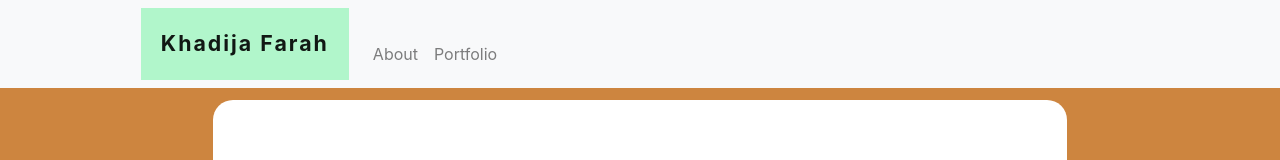
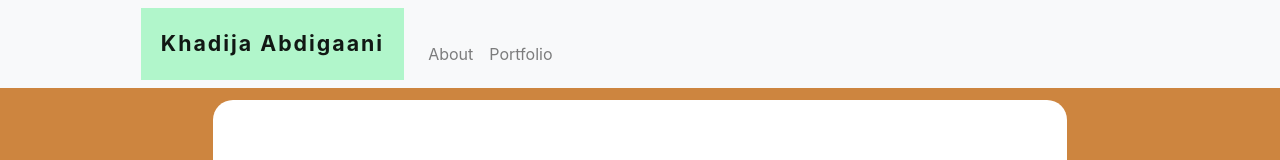
Before and after one commit to Farah33/Portfolio, a website: page public/about.html in a window 1280 px wide. Shown: the top 160 px of the page. Drawn offline with nearby package versions, Linux system fonts and the light colour scheme.

Commit message:
update name

```diff
--- a/public/about.html
+++ b/public/about.html
@@ -13,7 +13,7 @@
 <body>
     <!-- Navigation Bar -->
     <nav class="navbar fixed-top navbar-expand-lg navbar-light bg-light" id="mainNav">
-        <a class="navbar-brand" id="nav-name" href="index.html">Khadija Farah</a>
+        <a class="navbar-brand" id="nav-name" href="index.html">Khadija Abdigaani</a>
         <button class="navbar-toggler" type="button" data-toggle="collapse" data-target="#navLinks" aria-controls="navLinks" aria-expanded="false" aria-label="Toggle navigation">
             <span class="navbar-toggler-icon"></span>
         </button>
```
Also changed, not shown: public/index.html (+1 -1 lines).
